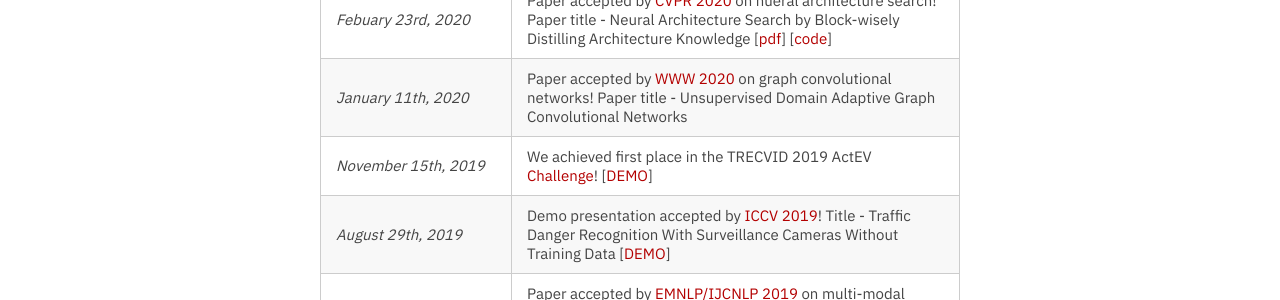
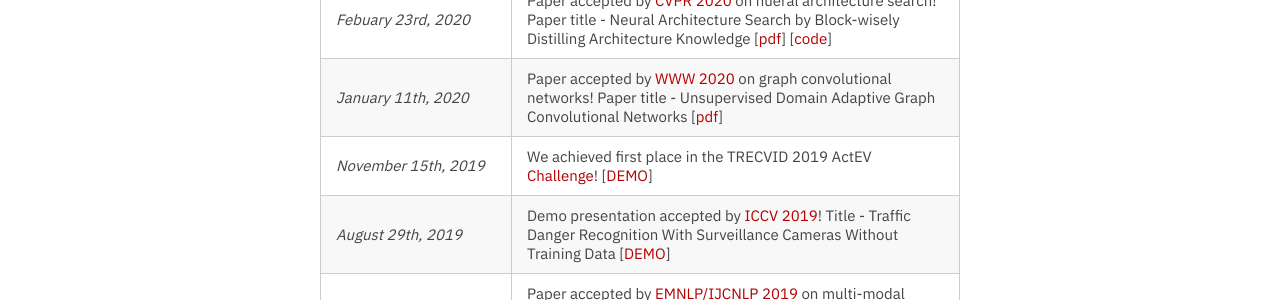
Before and after one commit to zhihuilics/xiaojun-chang.github.io, a Jekyll site: the page built from _pages/index.md, in a window 1280 px wide and 900 px high, scrolled down 837 px. Shown: the part 324-624 px from the top of the window. Built offline with Jekyll 4.4.1, drawn with Linux system fonts in a browser that asks for light colours; nearby versions of some CDN libraries; a style sheet for code colours, icons or effects is not loaded.

Commit message:
Update news.yml

```diff
--- a/_data/news.yml
+++ b/_data/news.yml
@@ -14,7 +14,7 @@
   news: Paper accepted by <a href="http://cvpr2020.thecvf.com/" target="_blank">CVPR 2020</a> on nueral architecture search! Paper title - Neural Architecture Search by Block-wisely Distilling Architecture Knowledge [<a href="https://www.xiaojun.ai/papers/CVPR2020_04676.pdf" target="_blank">pdf</a>] [<a href="https://github.com/changlin31/DNA" target="_blank">code</a>]
 
 - date: January 11th, 2020
-  news: Paper accepted by <a href="https://www2020.thewebconf.org/" target="_blank">WWW 2020</a> on graph convolutional networks! Paper title - Unsupervised Domain Adaptive Graph Convolutional Networks
+  news: Paper accepted by <a href="https://www2020.thewebconf.org/" target="_blank">WWW 2020</a> on graph convolutional networks! Paper title - Unsupervised Domain Adaptive Graph Convolutional Networks [<a href="https://www.xiaojun.ai/papers/WWW2020_Mandy_UDAGCN__camera_ready.pdf" target="_blank">pdf</a>]
 
 - date: November 15th, 2019
   news: We achieved first place in the TRECVID 2019 ActEV <a href="https://actev.nist.gov/trecvid19" target="_blank">Challenge</a>! [<a href="https://www.xiaojun.ai/demo/VIRAT_S_040002_00_000000_000377.mp4" target="_blank">DEMO</a>]
```
